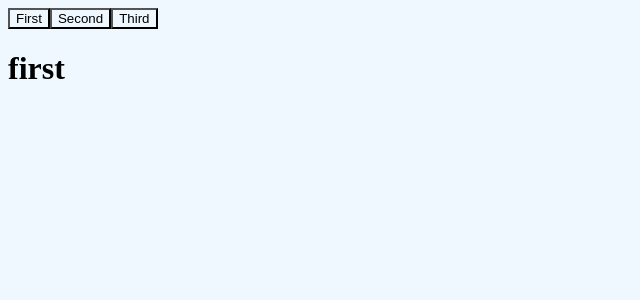
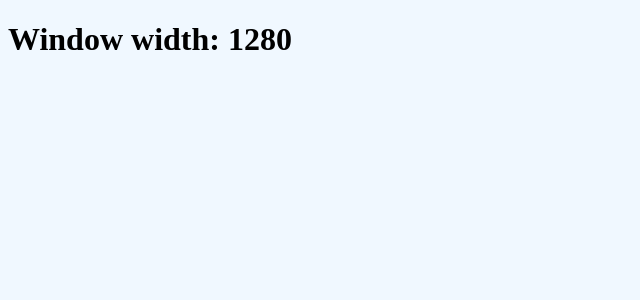
Before and after one commit to lukascobit/react-test-6, a React (Create React App) app: page / in a window 1280 px wide. Shown: the top 300 px of the page, without its empty margins (0-640 px from the left). Built offline with nearby package versions, Linux system fonts and the light colour scheme.

Commit message:
added window width sensor

```diff
--- a/src/App.js
+++ b/src/App.js
@@ -1,18 +1,24 @@
-import React,{ useState } from 'react'
+import React,{ useState, useEffect } from 'react'
 import './App.css';
 
 function App() {
 
-  const [type,setType] = useState('first');
+  const [windowWidth,setWindowWidth] = useState(window.innerWidth);
 
+  const Resize = ()=>{
+    setWindowWidth(window.innerWidth)
+  }
+
+
+  useEffect(()=>{
+    window.addEventListener('resize', Resize)
+  },[])
 
   return (
     <div>
-      <button onClick={()=> setType('first')}>First</button>
-      <button onClick={()=> setType('second')}>Second</button>
-      <button onClick={()=> setType('third')}>Third</button>
-      <h1>{type}</h1>
 
+
+      <h1>Window width:  {windowWidth}</h1>
     </div>
   );
 }
```
